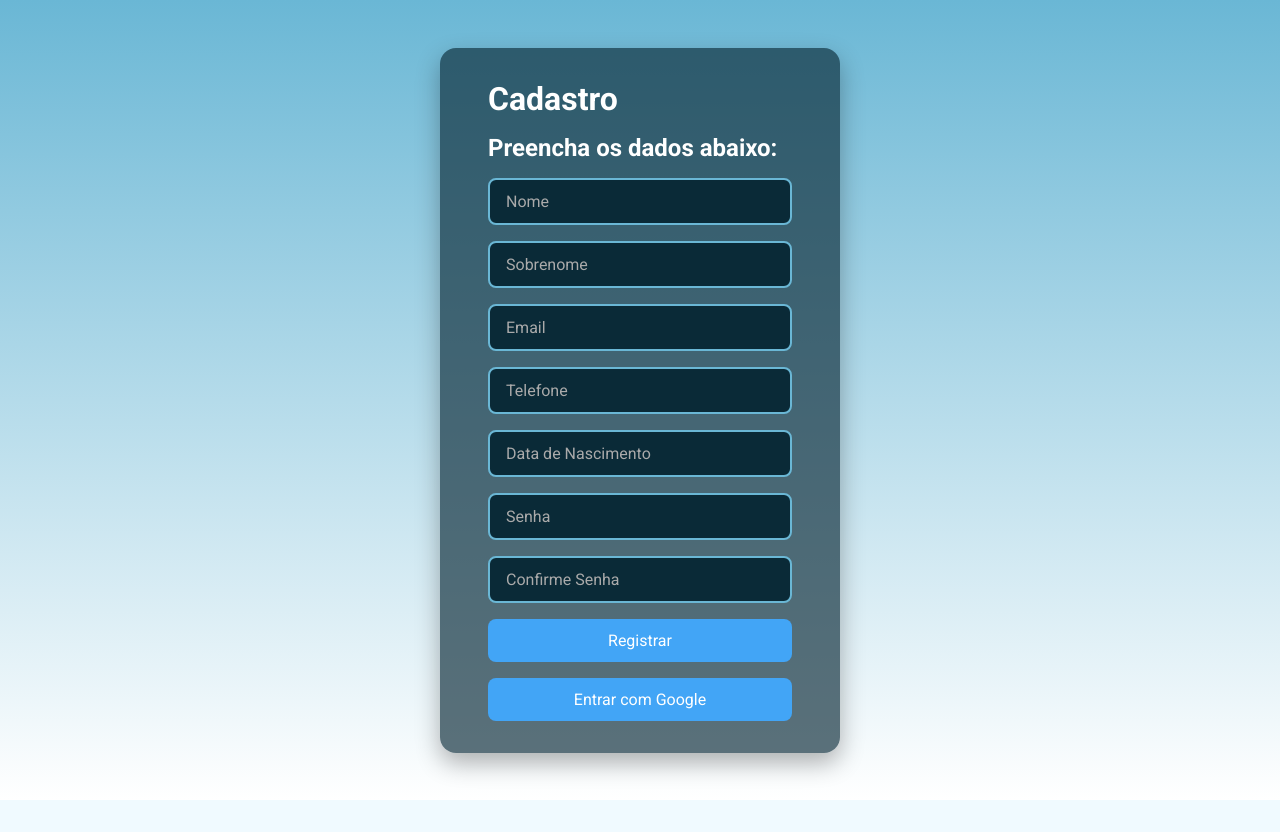
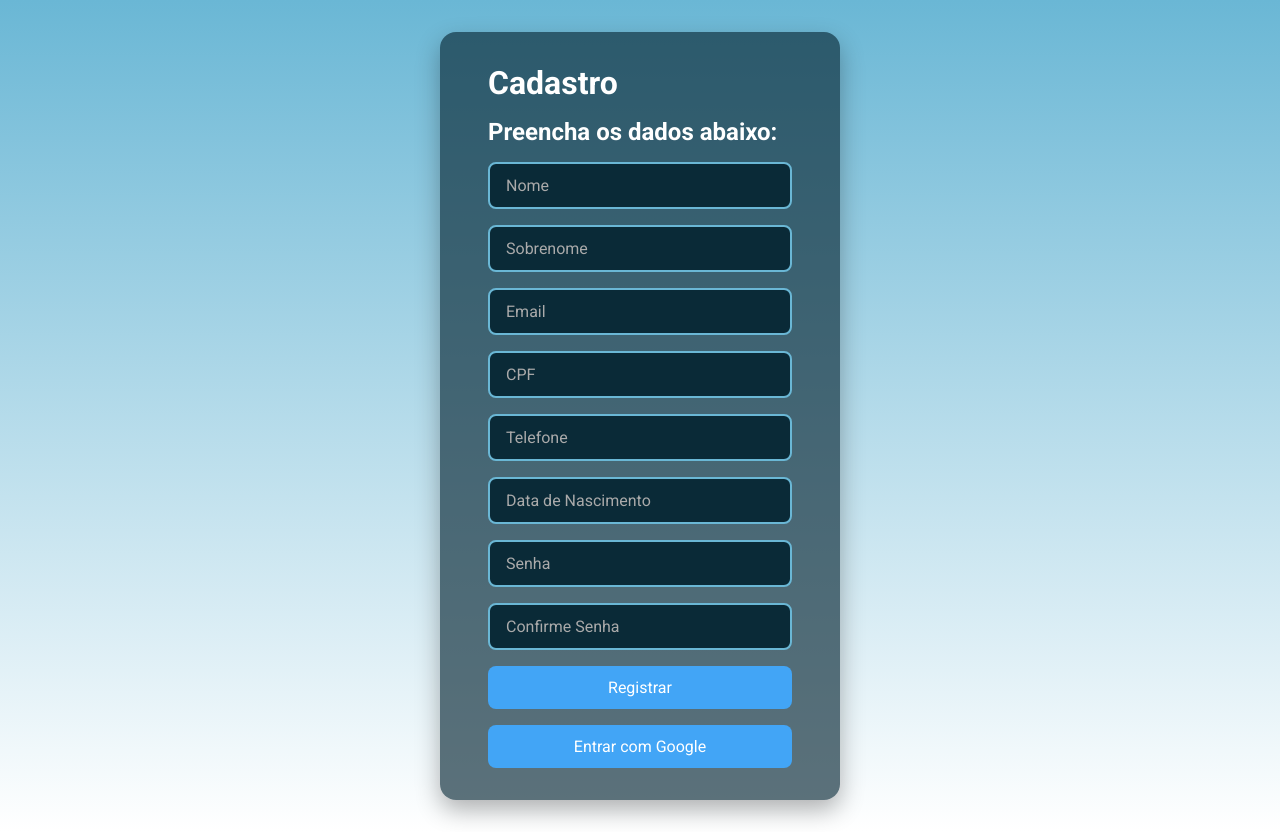
Before and after one commit to murilotoniol/Deneb-FrontEnd, a React (Vite) app: page /registrar in a window 1280 px wide. Before the commit the page ends 800 px from the top, so only its background shows below. Built offline with nearby package versions, Linux system fonts and the light colour scheme; no server answers.

Commit message:
feita a confirmação de senha

```diff
--- a/src/pages/cadastro/Cadastro.jsx
+++ b/src/pages/cadastro/Cadastro.jsx
@@ -13,6 +13,7 @@ export default function Cadastro() {
     first_name: "",
     last_name: "",
     email: "",
+    cpf: "",
     phone_number: "",
     birth_date: "",
     password: "",
@@ -34,11 +35,18 @@ export default function Cadastro() {
       email,
       password,
       confirmPassword,
+      cpf,
       first_name,
       last_name,
       phone_number,
       birth_date,
     } = formData;
+
+    if (password !== confirmPassword) {
+      setError("As senhas não coincidem.");
+      setLoading(false);
+      return;
+    }
 
     try {
       const userCredential = await createUserWithEmailAndPassword(
@@ -52,6 +60,7 @@ export default function Cadastro() {
       await setDoc(doc(db, "users", user.uid), {
         first_name,
         last_name,
+        cpf,
         phone_number,
         birth_date,
         email: user.email,
@@ -105,6 +114,13 @@ export default function Cadastro() {
         />
         <input
           type="text"
+          name="cpf"
+          placeholder="CPF"
+          value={formData.cpf}
+          onChange={handleChange}
+        />
+        <input
+          type="text"
           name="phone_number"
           placeholder="Telefone"
           value={formData.phone_number}
@@ -126,9 +142,9 @@ export default function Cadastro() {
         />
         <input
           type="password"
-          name="confirm_password"
+          name="confirmPassword"
           placeholder="Confirme Senha"
-          value={formData.password}
+          value={formData.confirmPassword}
           onChange={handleChange}
         />
 
```
